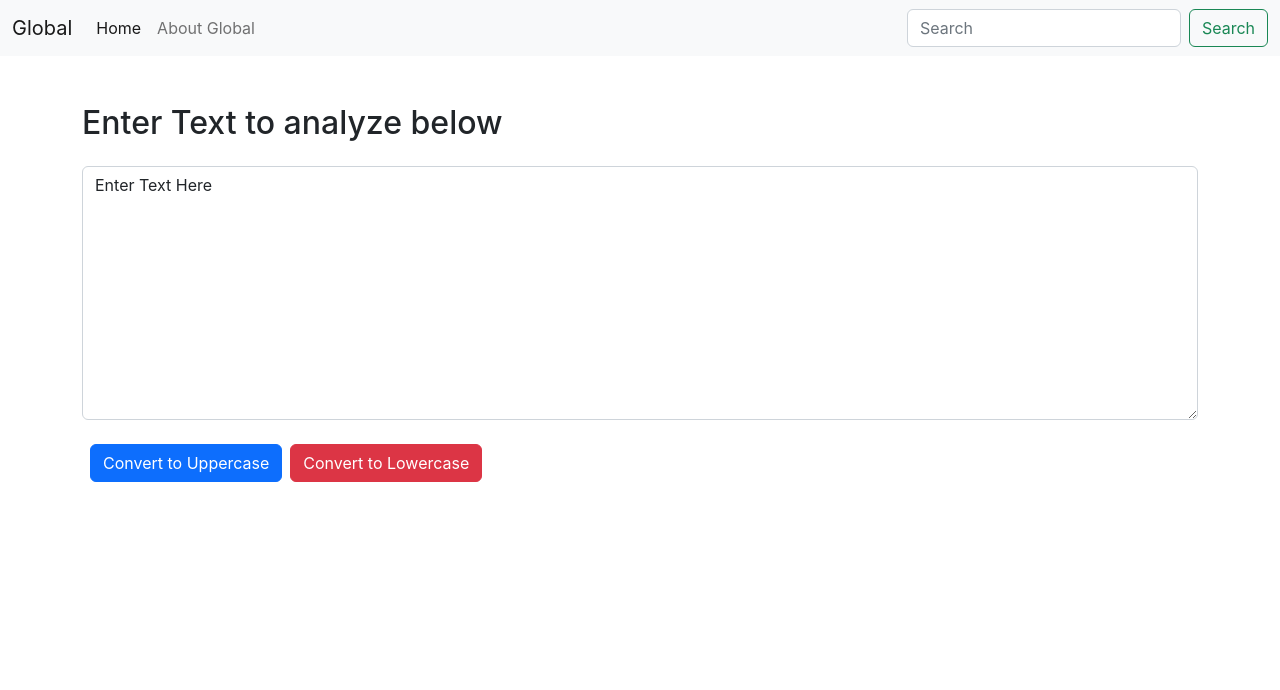
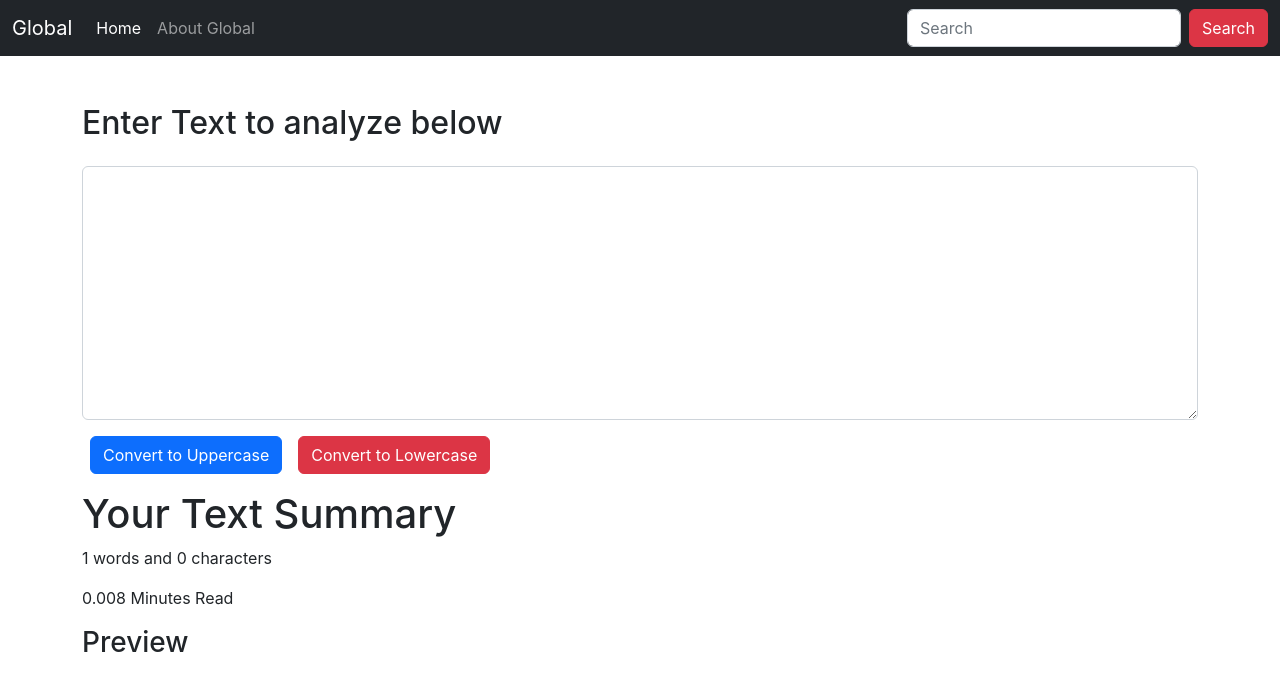
Before and after one commit to Faizan-Ramzan/React-App-Code-With-Harry-, a React (Create React App) app: page / in a window 1280 px wide. Shown: the top 690 px of the page. Built offline with nearby package versions, Linux system fonts and the light colour scheme.

Commit message:
Preview and word count

```diff
--- a/src/components/Navbar.js
+++ b/src/components/Navbar.js
@@ -3,7 +3,7 @@
 
 export default function Navbar(props) {
     return (
-    <nav className="navbar navbar-expand-lg bg-light">
+        <nav className="navbar navbar-expand-lg navbar-dark bg-dark">
             <div className="container-fluid">
                 <a className="navbar-brand" href="/">{props.title}</a>
                 <button className="navbar-toggler" type="button" data-bs-toggle="collapse" data-bs-target="#navbarSupportedContent" aria-controls="navbarSupportedContent" aria-expanded="false" aria-label="Toggle navigation">
@@ -20,7 +20,7 @@
                 </ul>
                 <form className="d-flex" role="search">
                     <input className="form-control me-2" type="search" placeholder="Search" aria-label="Search" />
-                <button className="btn btn-outline-success" type="submit">Search</button>
+                    <button className="btn btn-danger" type="submit">Search</button>
                 </form>
                 </div>
             </div>
--- a/src/components/TextForm.js
+++ b/src/components/TextForm.js
@@ -16,16 +16,27 @@
         setText(event.target.value);
     }
 
-    const [text, setText] = useState("Enter Text Here");
+    const [text, setText] = useState("");
 
     return (
-        <div className="container mt-5">
-            <h2 className="mb-4">{props.heading}</h2>
-            <div className="mb-3">
-                <textarea className="form-control" name="description" onChange={handleOnChange} value={text} cols="30" rows="10"></textarea>
+        <>
+            <div className="container mt-5">
+                <h2 className="mb-4">{props.heading}</h2>
+                <div className="mb-3">
+                    <textarea className="form-control" name="description" onChange={handleOnChange} value={text} cols="30" rows="10"></textarea>
+                </div>
+                <button type="submit" className="btn btn-primary mx-2" onClick={handleUpClick}>Convert to Uppercase</button>
+                <button type="submit" className="btn btn-danger mx-2" onClick={handleLoClick}>Convert to Lowercase</button>
             </div>
-            <button type="submit" className="btn btn-primary m-2" onClick={handleUpClick}>Convert to Uppercase</button>
-            <button type="submit" className="btn btn-danger" onClick={handleLoClick}>Convert to Lowercase</button>
-        </div>
+            <div className="container my-3">
+                <h1>Your Text Summary</h1>
+                <p>{text.split(" ").length} words and {text.length} characters</p>
+                <p>{0.008 * text.split(" ").length} Minutes Read</p>
+                <h3>Preview</h3>
+                <pre>
+                    {text}
+                </pre>
+            </div>
+        </>
     )
 }
```
Lines whose indentation alone changed are shown as unchanged.
